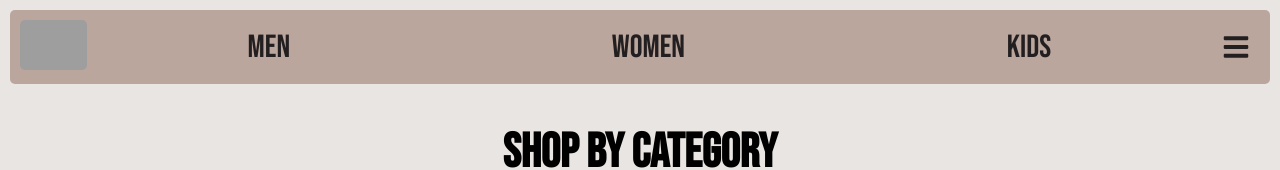
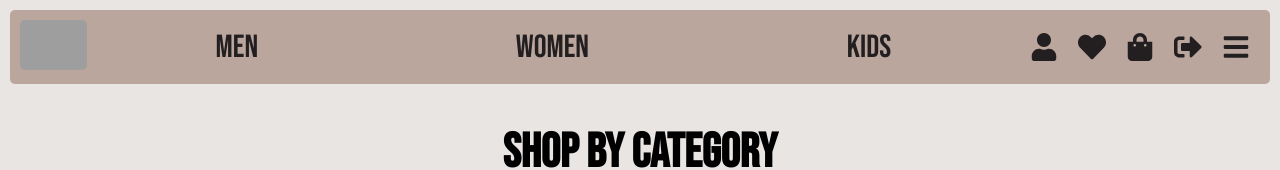
Before and after one commit to Mihir355/E-commerce, a React (Create React App) app in the folder frontend/: page /homepage in a window 1280 px wide. Shown: the top 170 px of the page. Built offline with nearby package versions, Linux system fonts and the light colour scheme; grey boxes are pictures that could not be loaded.

Commit message:
new navbar modification

```diff
--- a/frontend/src/components/Nav.js
+++ b/frontend/src/components/Nav.js
@@ -56,6 +56,12 @@ const Nav = () => {
         <span onClick={() => navigate("/category/kids")}>Kids</span>
       </div>
       <div className="icons">
+        <FaUser onClick={handleProfileClick} />
+        <FaHeart onClick={handleWishlistClick} />
+        <FaShoppingBag onClick={handleCartClick} />
+        <FaSignOutAlt onClick={handleLogout} />
+      </div>
+      <div className="icons">
         <FaBars
           className="dropdown-icon"
           onClick={toggleDropdown}
--- a/frontend/src/styling/nav.css
+++ b/frontend/src/styling/nav.css
@@ -13,7 +13,6 @@
   height: 50px;
   border-radius: 5px;
 }
-
 
 .options {
   display: flex;
@@ -49,3 +48,21 @@
   font-family: BebasNeue;
   src: url(../BebasNeue-Regular.ttf);
 }
+
+@media screen and (max-width: 580px) {
+  .options {
+    display: none;
+  }
+
+  .icons {
+    display: none;
+  }
+
+  .dropdown-icon {
+    display: block;
+  }
+
+  .dropdown-menu {
+    display: block;
+  }
+}
```
